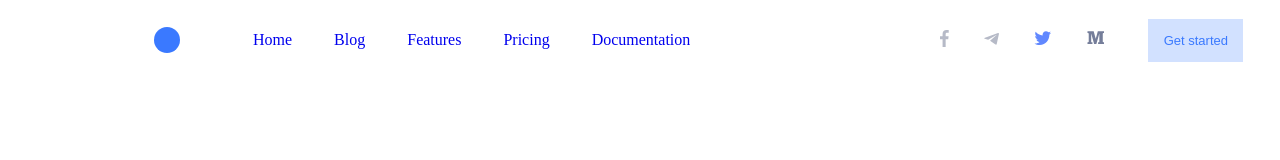
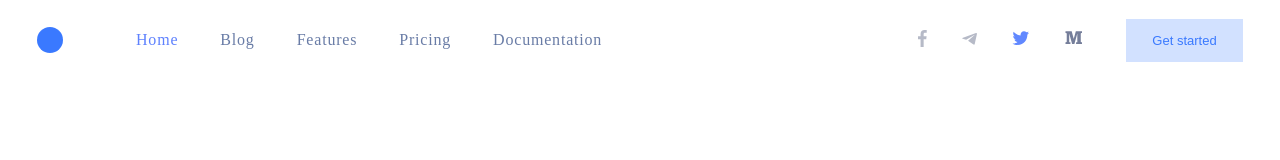
Before and after one commit to papitooo19/Increase-your-productivity, a plain HTML site: page index.html in a window 1280 px wide. Drawn offline with Linux system fonts and the light colour scheme.

Commit message:
refactoring

```diff
--- a/index.html
+++ b/index.html
@@ -10,47 +10,53 @@
 <body>
   <header class="page-header">
     <div class="page-header-wrapper">
-      <div class="page-header-column">
+      <nav class="page-header-column">
         <div class="logo"></div>
         <ul class="navigation">
           <li class="navigation-item">
-            <a href="#home-section">home</a>
+            <a class="navigation-item-href navigation-item-href__selected" href="#home-section">home</a>
           </li>
           <li class="navigation-item">
-            <a href="#blog-section">blog</a>
+            <a class="navigation-item-href" href="#blog-section">blog</a>
           </li>
           <li class="navigation-item">
-            <a href="#features-section">features</a>
+            <a class="navigation-item-href" href="#features-section">features</a>
           </li>
           <li class="navigation-item">
-            <a href="#pricing-section">pricing</a>
+            <a class="navigation-item-href" href="#pricing-section">pricing</a>
           </li>
           <li class="navigation-item">
-            <a href="#documentaion-section">documentation</a>
+            <a class="navigation-item-href" href="#documentaion-section">documentation</a>
           </li>
         </ul>
-      </div>
+      </nav>
 
 
       <div class="page-header-column page-header-column-right">
         <ul class="socials">
-          <li class="socials-item">
-            <a><img src="images/facebook.svg" alt="facebook"></a>
+          <li>
+            <a href="#" title="facebook">
+              <img src="images/facebook.svg" alt="facebook">
+            </a>
           </li>
-          <li class="socials-item">
-            <a><img src="images/telegram.svg" alt="telegram"></a>
+          <li>
+            <a href="#" title="telegram">
+              <img src="images/telegram.svg" alt="telegram">
+            </a>
           </li>
-          <li class="socials-item">
-            <a><img src="images/twitter.svg" alt="twitter"></a>
+          <li>
+            <a href="#" title="twitter">
+              <img src="images/twitter.svg" alt="twitter">
+            </a>
           </li>
-          <li class="socials-item">
-            <a><img src="images/mango.svg" alt="mango"> </a>
+          <li>
+            <a href="#" title="mango">
+              <img src="images/mango.svg" alt="mango">
+            </a>
           </li>
         </ul>
         <button class="button-get-started">Get started</button>
       </div>
-
-
     </div>
   </header>
 </body>
--- a/styles.css
+++ b/styles.css
@@ -19,15 +19,20 @@ ul {
   list-style: none;
 }
 
+button {
+  border: none;
+}
+
 .logo {
   background-color: var(--purple);
   border-radius: 100px;
   width: 26px;
   height: 26px;
-  margin: 27px 73px 27px 117px;
 }
 
 .page-header {
+  display: flex;
+  align-items: center;
   height: 80px;
 }
 
@@ -35,13 +40,14 @@ ul {
   display: flex;
   max-width: 1206px;
   margin: 0 auto;
+  height: 43px;
+  flex: 1;
 }
-
-.navigation-wrapper {}
 
 .page-header-column {
   display: flex;
   flex: 1;
+  align-items: center;
 }
 
 .page-header-column-right {
@@ -51,10 +57,9 @@ ul {
 .navigation {
   display: flex;
   gap: 42px;
-  align-items: center;
+  margin-left: 73px;
   text-transform: capitalize;
 }
-
 
 .socials {
   display: flex;
@@ -62,15 +67,22 @@ ul {
   align-items: center;
 }
 
-.socials-item {}
-
 .button-get-started {
+  width: 117px;
+  height: 43px;
   border: none;
   font-size: 13px;
-  color: #3A79FF;
+  color: var(--purple);
   background-color: #D2E1FF;
-  padding: 13px 15px 13px 16px;
-  margin-top: 19px;
   margin-left: 44px;
-  height: 43px;
+  cursor: pointer;
 }
+
+.navigation-item-href {
+  color: #697CA6;
+  letter-spacing: 0.05em;
+}
+
+.navigation-item-href__selected {
+  color: #5E81FE;
+}
```
